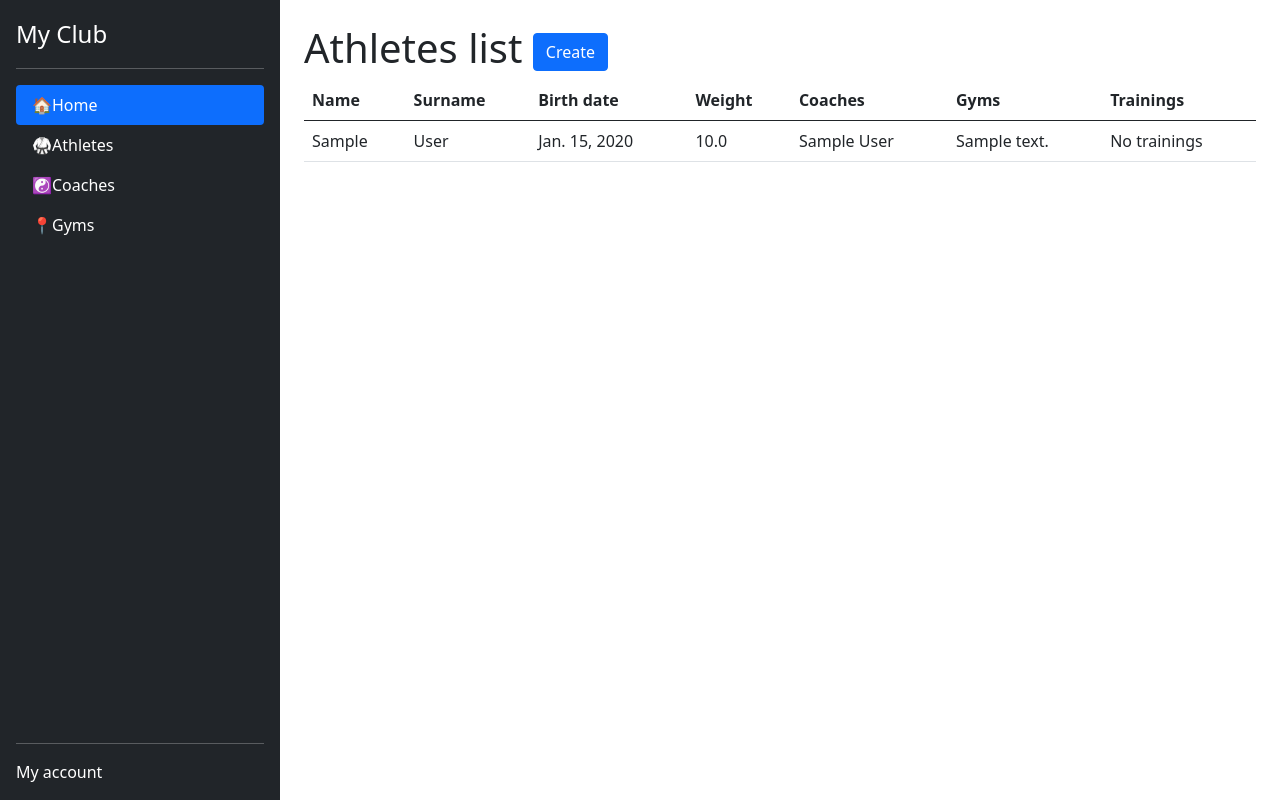
After one commit to NikitaFilipovWork/sport-club, a Django app: page /athletes/ in a window 1280 px wide. The commit adds this page. Run offline with Django 5.2, Linux system fonts and the light colour scheme; tables that the repository leaves empty hold one stand-in row (values such as "Sample post"); data that the repository does not hold is empty.

Commit message:
Created AthleteListView and CreateView for athletes. Also created templates for these views and added ursls in usrls.py. In forms.py changed widgets for checkbox select.

```diff
--- a/club/models.py
+++ b/club/models.py
@@ -6,12 +6,18 @@ from django.db import models
 class Coach(AbstractUser):
     pass
 
+    def __str__(self) -> str:
+        return f"{self.first_name} {self.last_name}"
+
 
 class Gym(models.Model):
     address = models.CharField(max_length=255)
     coaches = models.ManyToManyField(
         settings.AUTH_USER_MODEL, related_name="gyms"
     )
+
+    def __str__(self) -> str:
+        return f"{self.address}"
 
 
 class Athlete(models.Model):
@@ -34,8 +40,25 @@ class Athlete(models.Model):
 class TrainingSession(models.Model):
     starts_at = models.DateTimeField()
     ends_at = models.DateTimeField()
-    gym = models.ForeignKey(Gym, on_delete=models.PROTECT, related_name="sessions")
+
+    gym = models.ForeignKey(
+        Gym,
+        on_delete=models.PROTECT,
+        related_name="sessions",
+    )
+
     coach = models.ForeignKey(
-        settings.AUTH_USER_MODEL, on_delete=models.PROTECT, related_name="sessions"
+        settings.AUTH_USER_MODEL,
+        on_delete=models.PROTECT,
+        related_name="sessions",
     )
-    athlete = models.ForeignKey(Athlete, on_delete=models.PROTECT, related_name="sessions")
+
+    athlete = models.ForeignKey(
+        Athlete,
+        on_delete=models.PROTECT,
+        related_name="sessions",
+    )
+
+    def __str__(self) -> str:
+        return (f"Training starts at: {self.starts_at} and finishes at:{self.ends_at}. "
+                f"Coach is {self.coach}.")
--- a/club/urls.py
+++ b/club/urls.py
@@ -1,9 +1,12 @@
 from django.urls import path
 
-from club.views import index
+
+from club.views import index, AthleteListView, AthleteCreateView
 
 app_name = "club"
 
 urlpatterns = [
     path("", index, name="index"),
+    path("athletes/", AthleteListView.as_view(), name="athletes-list"),
+    path("athletes/create", AthleteCreateView.as_view(), name="athletes-create"),
 ]
--- a/club/views.py
+++ b/club/views.py
@@ -1,7 +1,25 @@
 from django.http import HttpRequest, HttpResponse
 from django.shortcuts import render
+from django.urls import reverse_lazy
+from django.views import generic
+
+from club.forms import AthleteForm
+from club.models import Athlete
 
 
 def index(request:HttpRequest) -> HttpResponse:
 
     return render(request, template_name="club/index.html")
+
+
+class AthleteListView(generic.ListView):
+    model = Athlete
+
+    def get_queryset(self):
+        return Athlete.objects.prefetch_related("coaches","gyms","sessions")
+
+
+class AthleteCreateView(generic.CreateView):
+    model = Athlete
+    form_class = AthleteForm
+    success_url = reverse_lazy("club:athletes-list")
--- a/core/urls.py
+++ b/core/urls.py
@@ -1,7 +1,8 @@
+from debug_toolbar.toolbar import debug_toolbar_urls
 from django.contrib import admin
 from django.urls import path, include
 
 urlpatterns = [
     path("admin/", admin.site.urls),
     path("", include("club.urls", namespace="club")),
-]
+] + debug_toolbar_urls()
--- /dev/null
+++ b/templates/club/athlete_list.html
@@ -0,0 +1,58 @@
+{% extends "base.html" %}
+
+{% block title %}
+  Athletes
+{% endblock %}
+
+{% block content %}
+  <h1>
+    Athletes list
+    <a href="{% url "club:athletes-create" %}" class="btn btn-primary link-to-page">
+      Create
+    </a>
+  </h1>
+  <table class="table">
+    <thead>
+      <tr>
+        <th>Name</th>
+        <th>Surname</th>
+        <th>Birth date</th>
+        <th>Weight</th>
+        <th>Coaches</th>
+        <th>Gyms</th>
+        <th>Trainings</th>
+      </tr>
+    </thead>
+    <tbody>
+      {% for athlete in athlete_list %}
+        <tr>
+          <td>{{ athlete.first_name }}</td>
+          <td>{{ athlete.last_name }}</td>
+          <td>{{ athlete.birth_date }}</td>
+          <td>{{ athlete.weight }}</td>
+          <td>
+            {% for coach in athlete.coaches.all %}
+              {{ coach }}{% if not forloop.last %}, {% endif %}
+            {% empty %}
+              No coaches
+            {% endfor %}
+          </td>
+          <td>
+            {% for gym in athlete.gyms.all %}
+              {{ gym }}{% if not forloop.last %}, {% endif %}
+            {% empty %}
+              No gyms
+            {% endfor %}
+          </td>
+          <td>
+            {% for training in athlete.sessions.all %}
+              {{ training.starts_at }}{% if not forloop.last %}, {% endif %}
+            {% empty %}
+              No trainings
+            {% endfor %}
+          </td>
+        </tr>
+      {% endfor %}
+    </tbody>
+  </table>
+{% endblock %}
--- a/templates/include/sidebar.html
+++ b/templates/include/sidebar.html
@@ -12,7 +12,7 @@
                 </a>
             </li>
             <li>
-                <a href="#" class="nav-link text-white">
+                <a href="{% url "club:athletes-list" %}" class="nav-link text-white">
                    🥋Athletes
                 </a>
             </li>
```
Also changed, not shown: club/admin.py (+4 -4 lines), club/forms.py (added, +13 -0 lines), core/settings.py (+12 -0 lines), templates/club/athlete_form.html (added, +17 -0 lines).
